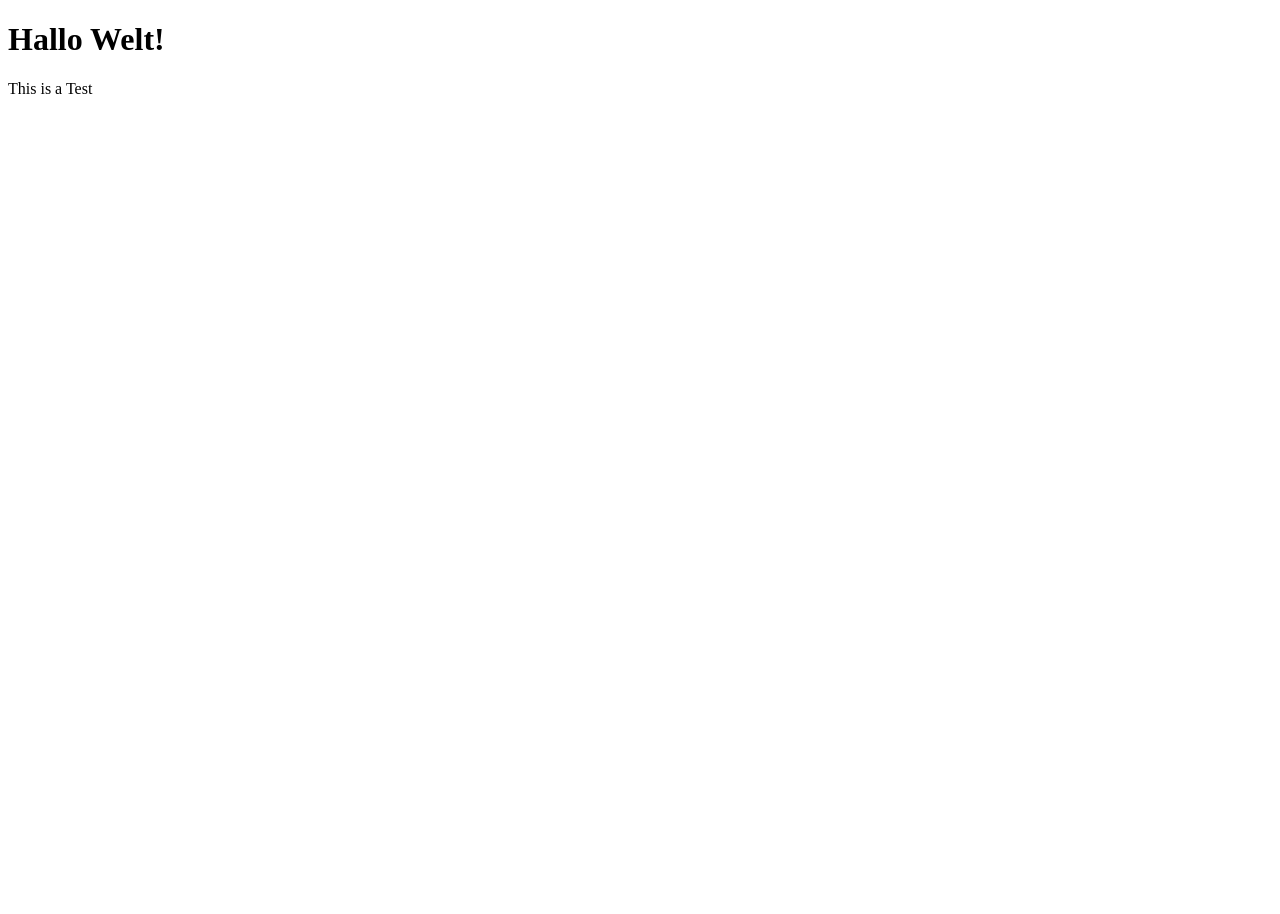
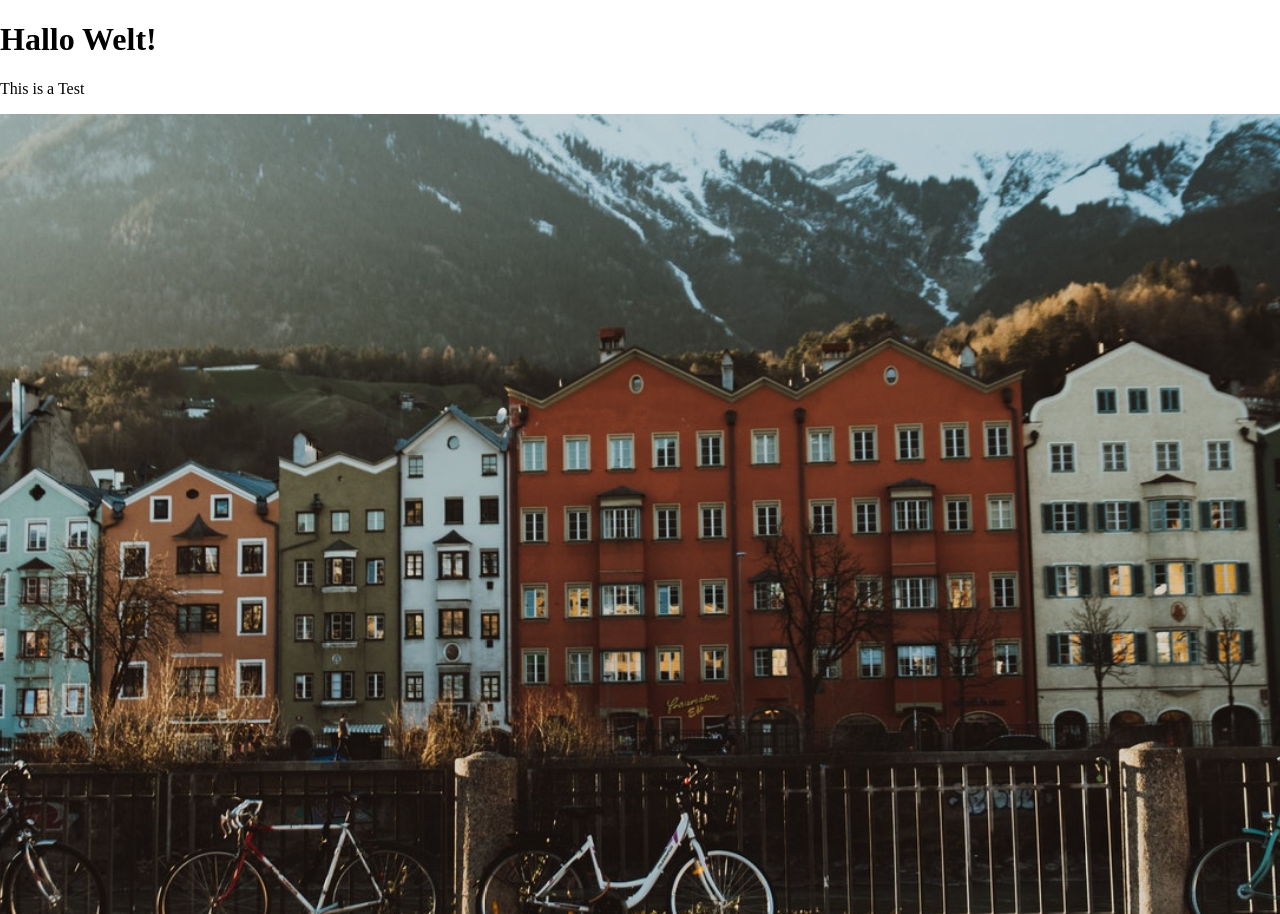
Before and after one commit to LukasKlammer/lukasklammer.com, an Angular app: page / in a window 1280 px wide. Before the commit the page ends 800 px from the top, so only its background shows below. Built offline with nearby package versions, Linux system fonts and the light colour scheme.

Commit message:
zoom image, change images by js

```diff
--- a/src/app/app.component.html
+++ b/src/app/app.component.html
@@ -1,3 +1,7 @@
 <h1>Hallo Welt!</h1>
 
 <p>This is a Test</p>
+
+<div class="slideshow-container">
+    <img class="img-slideshow" src="assets/img/{{ images[currentImage] }}" alt="">
+</div>
--- a/src/app/app.component.scss
+++ b/src/app/app.component.scss
@@ -0,0 +1,21 @@
+.slideshow-container {
+    width: 100%;
+    height: 100vh;
+    overflow: hidden;
+}
+
+.img-slideshow {
+    width: 100%;
+    height: 100vh;
+    object-fit: cover;
+    animation: zoomIn 8s ease-in;
+}
+
+@keyframes zoomIn {
+    from {
+        transform: scale(1);
+    }
+    to {
+        transform: scale(1.2);
+    }
+}
--- a/src/app/app.component.ts
+++ b/src/app/app.component.ts
@@ -1,11 +1,25 @@
-import { Component } from '@angular/core';
+import { Component, OnInit } from '@angular/core';
 
 @Component({
   selector: 'app-root',
   templateUrl: './app.component.html',
   styleUrls: ['./app.component.scss']
 })
-export class AppComponent {
+export class AppComponent implements OnInit {
   title = 'lukasklammer.com';
   // hier kann JavaScript eingefügt werden
+  images = ['innsbruck.jpg', 'it.jpg', 'science.jpg'];
+  currentImage = 0;
+
+  ngOnInit() {
+    this.updateImage();
+  }
+
+  updateImage() {
+    setInterval(() => {
+      this.currentImage++;
+      this.currentImage = this.currentImage % this.images.length;
+    }, 8000);
+
+  }
 }
--- a/src/styles.scss
+++ b/src/styles.scss
@@ -1 +1,3 @@
-/* You can add global styles to this file, and also import other style files */
+body {
+    margin: 0;
+}
```
